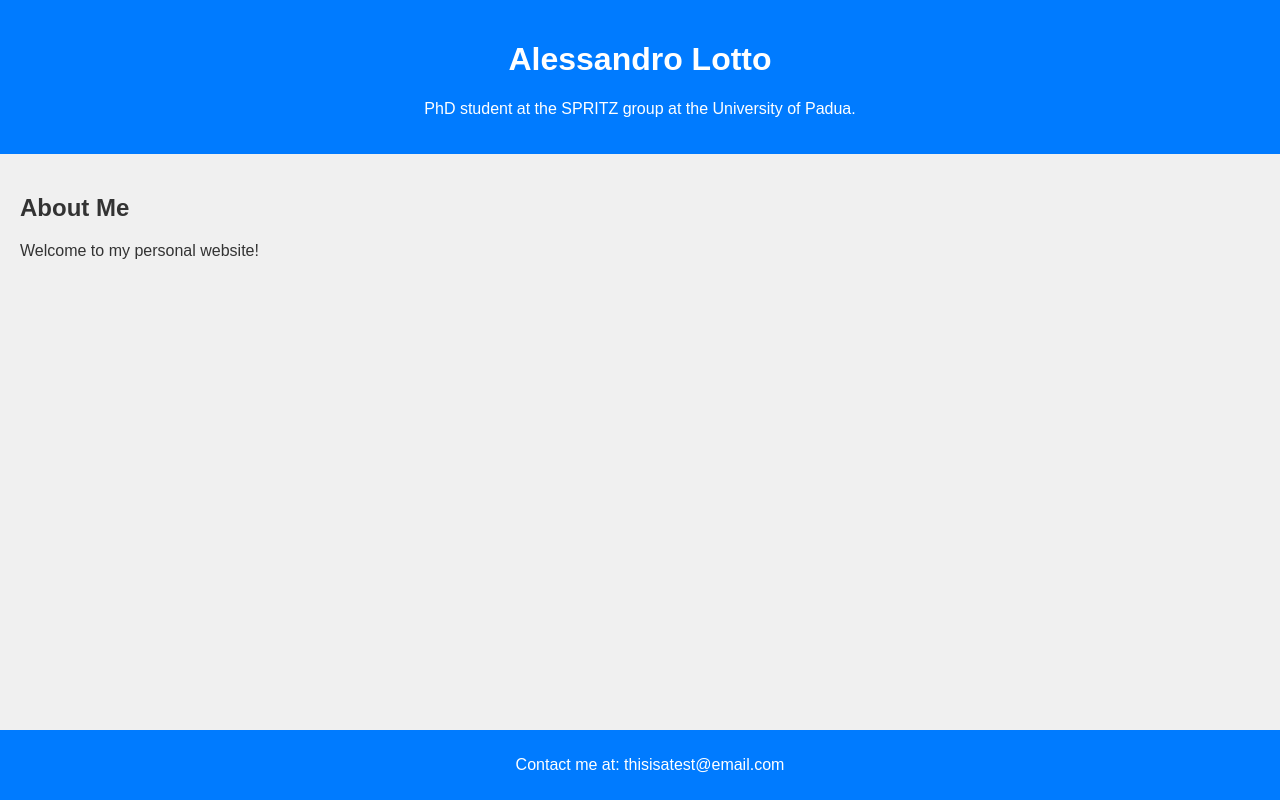
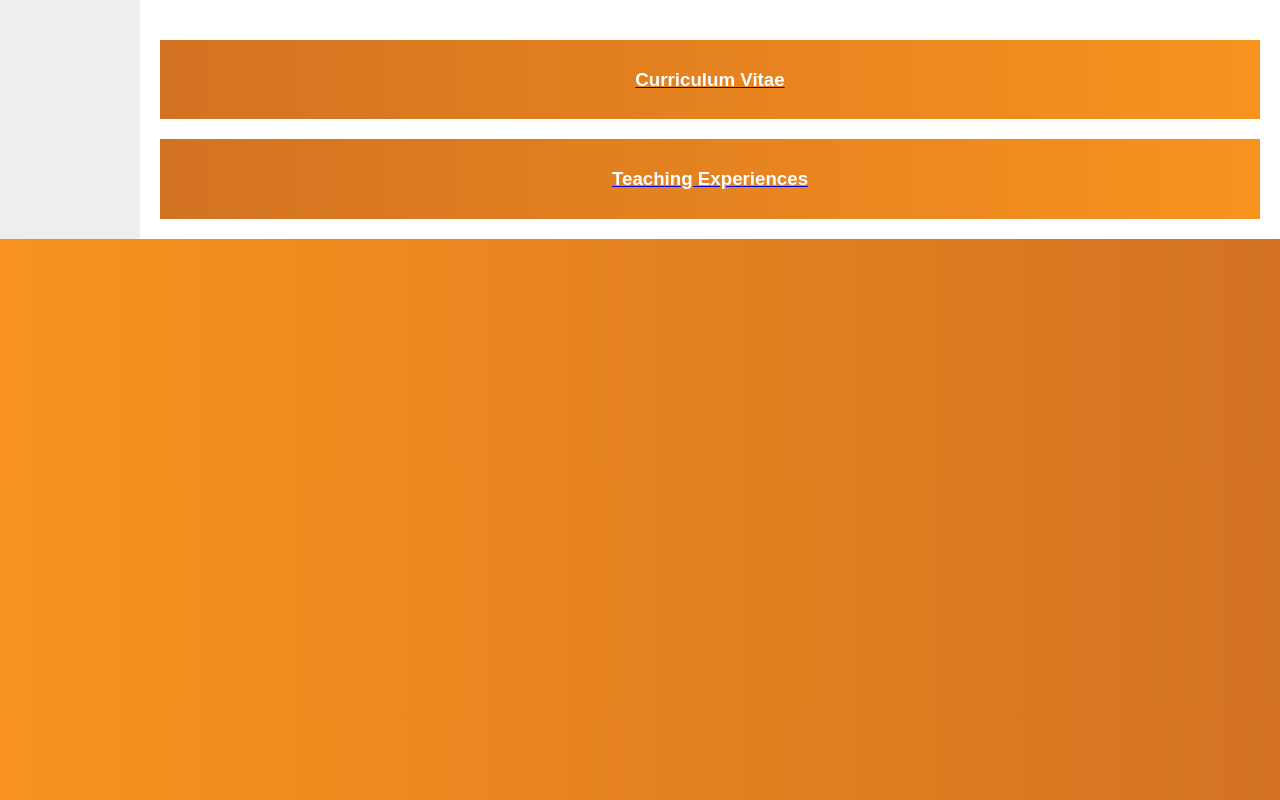
Before and after one commit to aleLtt/aleltt.github.io, a plain HTML site: page index.html in a window 1280 px wide. Drawn offline with Linux system fonts and the light colour scheme.

Commit message:
Test di primo design

```diff
--- a/index.html
+++ b/index.html
@@ -3,22 +3,40 @@
 <head>
     <meta charset="UTF-8">
     <meta name="viewport" content="width=device-width, initial-scale=1.0">
-    <title>Alessandro Lotto - Personal Website</title>
+    <title>Nome Cognome - Pagina Personale</title>
     <link rel="stylesheet" href="style.css">
 </head>
 <body>
-    <header>
-        <h1>Alessandro Lotto</h1>
-        <p>PhD student at the SPRITZ group at the University of Padua.</p>
-    </header>
-
-    <section>
-        <h2>About Me</h2>
-        <p>Welcome to my personal website!</p>
-    </section>
-
-    <footer>
-        <p>Contact me at: thisisatest@email.com</p>
-    </footer>
+    <div class="container">
+        <div class="left-section">
+            <div class="profile-picture">
+                <!-- Inserisci qui la tua foto -->
+            </div>
+            <div class="contact-info">
+                <!-- Inserisci qui le informazioni di contatto -->
+            </div>
+        </div>
+        <div class="right-section">
+            <div class="description">
+                <!-- Inserisci qui la tua descrizione personale -->
+            </div>
+            <div class="cv-section">
+                <a href="cv.html">
+                    <div class="cv-box">
+                        <!-- Contenuto per il CV -->
+                        <h3>Curriculum Vitae</h3>
+                    </div>
+                </a>
+            </div>
+            <div class="teaching-experience-section">
+                <a href="teaching.html">
+                    <div class="teaching-box">
+                        <!-- Contenuto per Teaching Experiences -->
+                        <h3>Teaching Experiences</h3>
+                    </div>
+                </a>
+            </div>
+        </div>
+    </div>
 </body>
 </html>
--- a/style.css
+++ b/style.css
@@ -2,27 +2,57 @@ body {
     font-family: 'Arial', sans-serif;
     margin: 0;
     padding: 0;
-    background-color: #f0f0f0;
+    background: linear-gradient(to right, #f7931e, #d37222);
     color: #333;
 }
 
-header {
-    background-color: #007bff;
-    color: #fff;
-    text-align: center;
+.container {
+    display: flex;
+}
+
+.left-section {
+    background-color: #eee;
     padding: 20px;
 }
 
-section {
-    padding: 20px;
+.profile-picture {
+    border-radius: 50%;
+    overflow: hidden;
+    width: 100px;
+    height: 100px;
+    margin-bottom: 10px;
+    /* Inserisci qui la tua foto */
 }
 
-footer {
-    background-color: #007bff;
+.contact-info {
+    /* Inserisci qui le informazioni di contatto */
+}
+
+.right-section {
+    background-color: #fff;
+    padding: 20px;
+    flex-grow: 1;
+}
+
+.description {
+    /* Inserisci qui la tua descrizione personale */
+}
+
+.cv-section,
+.teaching-experience-section {
+    margin-top: 20px;
+}
+
+.cv-box,
+.teaching-box {
+    background: linear-gradient(to right, #d37222, #f7931e);
     color: #fff;
+    padding: 10px;
     text-align: center;
-    padding: 10px;
-    position: fixed;
-    bottom: 0;
-    width: 100%;
+    cursor: pointer;
 }
+
+.cv-box:hover,
+.teaching-box:hover {
+    opacity: 0.8;
+}
```
